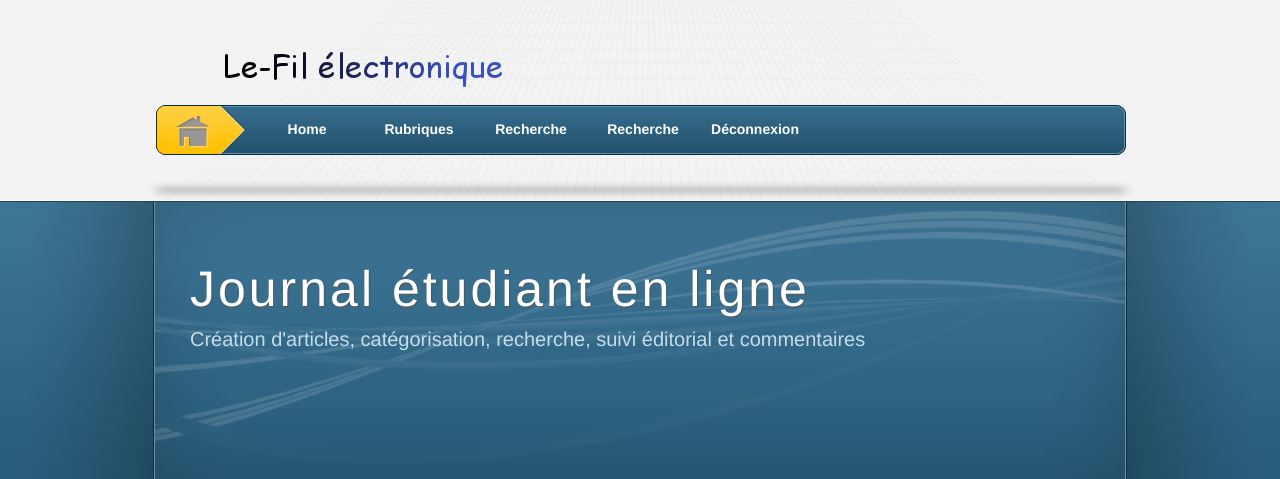
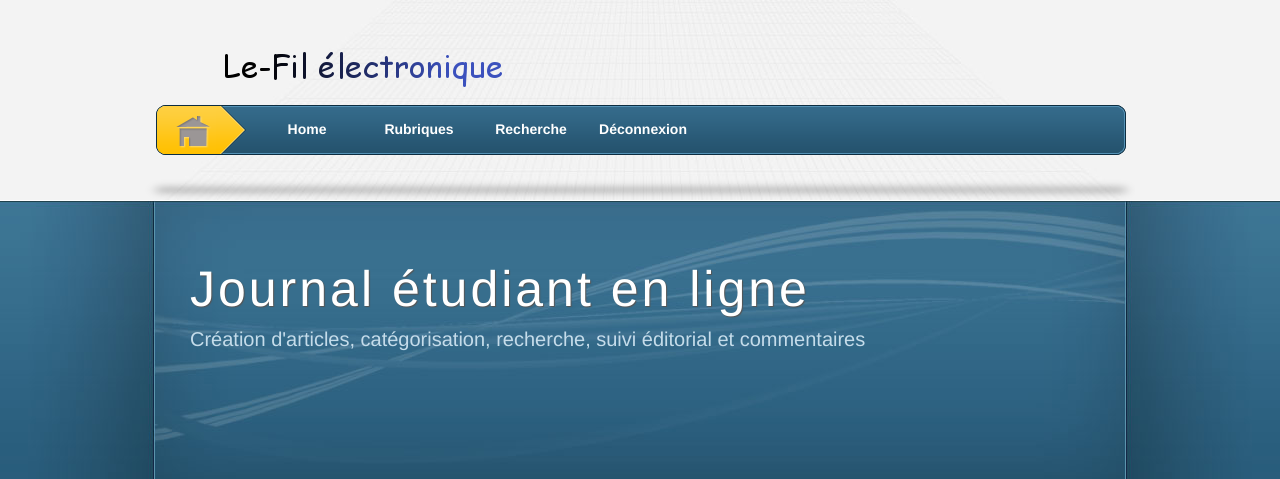
Before and after one commit to tkapilraj/nf17_fil_electronique, a PHP site: template vues/v_connexion.php in a window 1280 px wide. Shown: the top 479 px of the page. Run offline with PHP 8.4, Linux system fonts and the light colour scheme; the template is opened without the code that fills it, so the values that code supplies are empty.

Commit message:
Supression bouton Recherche inutilisé

```diff
--- a/header.php
+++ b/header.php
@@ -20,7 +20,6 @@
 						<li><a href="index.php">Home</a></li>
 						<li><a href="index.php?action=rubriques">Rubriques</a></li>
 						<li><a href="index.php?action=recherche">Recherche</a></li>
-						<li><a href="#">Recherche</a></li>
 						<?php
 						if (isConnect($_SESSION)){
 						?>
```
